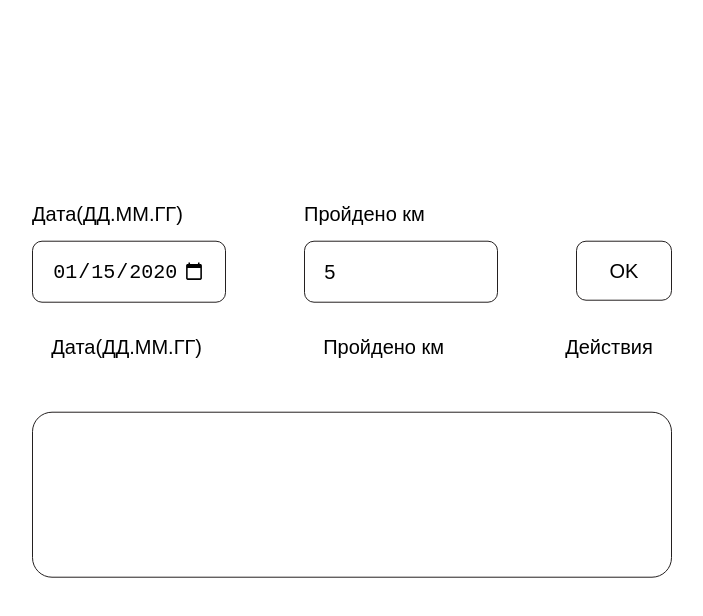
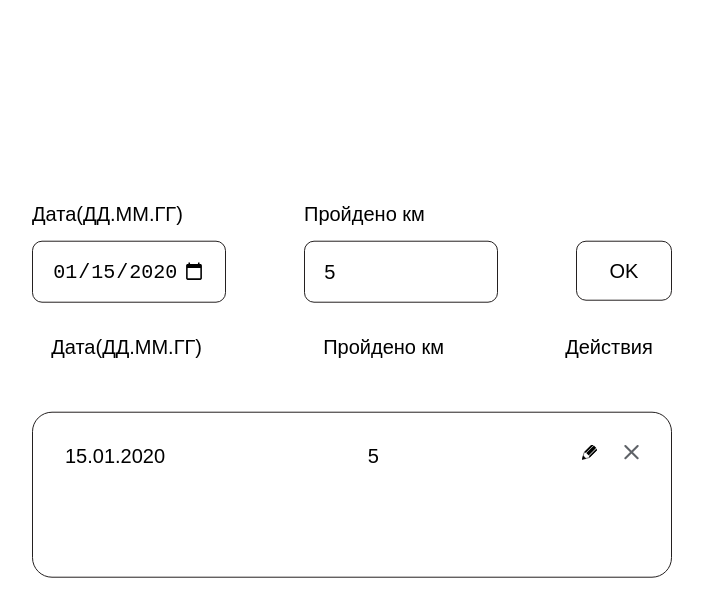
Before and after one commit to Antonio-87/4-Training-records, a React (Vite) app in the folder training-records/: page / in a window 1280 px wide. Both pictures are taken after typing "2020-01-15", "5" into the empty fields and a click on the input "OK". Shown: the top 616 px of the page, without its empty margins (288-991 px from the left). Built offline with nearby package versions, Linux system fonts and the light colour scheme.

Commit message:
handleEditClick

```diff
--- a/training-records/src/components/DistanceForm.tsx
+++ b/training-records/src/components/DistanceForm.tsx
@@ -1,13 +1,33 @@
-import { useState } from "react";
+import { useState, useRef, useEffect } from "react";
 import { Item } from "./DistanceList";
 
-type HandleSubmit = {
+const DistanceForm = ({
+  handleSubmit,
+  editItem,
+}: {
   handleSubmit: (item: Item) => void;
-};
+  editItem?: Item;
+}) => {
+  const [date, setDate] = useState<string>(editItem?.date || "");
+  const [dist, setDist] = useState<string>(editItem?.dist || "");
+  const inputDateElement = useRef<HTMLInputElement>(null);
+  const inputDistElement = useRef<HTMLInputElement>(null);
 
-const DistanceForm = ({ handleSubmit }: HandleSubmit) => {
-  const [date, setDate] = useState<string>("");
-  const [dist, setDist] = useState<string>("");
+  // if (editItem) {
+  //   if (inputDateElement.current) {
+  //     inputDateElement.current.value = editItem.date;
+  //   }
+  //   if (inputDistElement.current) {
+  //     inputDistElement.current.value = editItem.dist;
+  //   }
+  // }
+
+  useEffect(() => {
+    if (editItem) {
+      setDate(editItem.date);
+      setDist(editItem.dist);
+    }
+  }, [editItem]);
 
   const onHandleSubmit = (e: React.FormEvent<HTMLFormElement>) => {
     e.preventDefault();
@@ -22,6 +42,7 @@ const DistanceForm = ({ handleSubmit }: HandleSubmit) => {
           type="date"
           id="date"
           onChange={(e) => setDate(e.target.value)}
+          ref={inputDateElement}
         />
       </div>
       <div className="input-box">
@@ -30,6 +51,7 @@ const DistanceForm = ({ handleSubmit }: HandleSubmit) => {
           type="number"
           id="distance"
           onChange={(e) => setDist(e.target.value)}
+          ref={inputDistElement}
         />
       </div>
       <input type="submit" id="ok" value={"OK"} />
@@ -37,4 +59,8 @@ const DistanceForm = ({ handleSubmit }: HandleSubmit) => {
   );
 };
 
+DistanceForm.defaultProps = {
+  editItem: undefined,
+};
+
 export default DistanceForm;
--- a/training-records/src/components/DistanceList.tsx
+++ b/training-records/src/components/DistanceList.tsx
@@ -1,4 +1,4 @@
-import { MouseEventHandler, MouseEvent } from "react";
+import { MouseEventHandler } from "react";
 import formatDate from "../functions/formatDate";
 
 export type Item = {
@@ -16,7 +16,7 @@ const DistanceList = ({
   handleClickDelete,
 }: {
   items: Item[];
-  handleClickEdit: MouseEventHandler<HTMLDivElement>;
+  handleClickEdit: (item: Item) => void;
   handleClickDelete: (item: Item) => void;
 }) => {
   const handleDelete = (event: React.MouseEvent<HTMLDivElement>) => {
@@ -25,6 +25,15 @@ const DistanceList = ({
     const itemToDelete = items.find((item) => item.date === date);
     if (itemToDelete) {
       handleClickDelete(itemToDelete);
+    }
+  };
+
+  const handleEdit = (event: React.MouseEvent<HTMLDivElement>) => {
+    const target = event.target as HTMLDivElement;
+    const date = target.dataset.date;
+    const itemToEdit = items.find((item) => item.date === date);
+    if (itemToEdit) {
+      handleClickEdit(itemToEdit);
     }
   };
 
@@ -41,7 +50,11 @@ const DistanceList = ({
             <p className="step-date">{formatDate(el.date)}</p>
             <p className="step-distance">{el.dist}</p>
             <div className="step-actions">
-              <div onClick={handleClickEdit} className="icon-edit"></div>
+              <div
+                onClick={handleEdit}
+                className="icon-edit"
+                data-date={el.date}
+              ></div>
               <div
                 onClick={handleDelete}
                 className="icon-delete"
--- a/training-records/src/components/DistanceRecords.tsx
+++ b/training-records/src/components/DistanceRecords.tsx
@@ -1,15 +1,16 @@
-import { MouseEventHandler, useState } from "react";
+import { useState } from "react";
 import DistanceForm from "./DistanceForm";
 import DistanceList, { Item, Items } from "./DistanceList";
 
 const DistanceRecords = () => {
   const [steps, setSteps] = useState<Items>({ items: [] });
+  let editItem;
 
   const handleSubmit = (item: Item) => {
     console.log(item.date, item.dist);
     if (steps.items.some((elem) => elem.date === item.date)) {
       const newSteps = steps.items.map((elem) => {
-        if (elem.date === elem.date) {
+        if (elem.date === item.date) {
           return {
             date: elem.date,
             dist: String(Number(elem.dist) + Number(item.dist)),
@@ -19,10 +20,13 @@ const DistanceRecords = () => {
       });
       setSteps({ items: newSteps });
     } else {
-      if (steps.items.some((elem) => elem.date > item.date))
+      if (steps.items.some((elem) => elem.date > item.date)) {
         setSteps((oldValue) => ({ items: [...oldValue.items, item] }));
-      if (steps.items.some((elem) => elem.date < item.date))
+      } else if (steps.items.some((elem) => elem.date < item.date)) {
         setSteps((oldValue) => ({ items: [item, ...oldValue.items] }));
+      } else {
+        setSteps({ items: [item] });
+      }
     }
   };
 
@@ -33,11 +37,13 @@ const DistanceRecords = () => {
     setSteps({ items: newItems });
   };
 
-  const handleClickEdit = () => {};
+  const handleClickEdit = (itemToEdit: Item) => {
+    editItem = itemToEdit;
+  };
 
   return (
     <div className="distance-panel">
-      <DistanceForm handleSubmit={handleSubmit} />
+      <DistanceForm handleSubmit={handleSubmit} editItem={editItem} />
       <DistanceList
         items={steps.items}
         handleClickEdit={handleClickEdit}
--- a/training-records/src/functions/formatDate.tsx
+++ b/training-records/src/functions/formatDate.tsx
@@ -4,7 +4,7 @@ function formatDate(timestamp: string) {
   const month = date.getMonth() + 1;
   const year = date.getFullYear();
   if (month < 10 && day < 10) {
-    return `0.${day}.0${month}.${year}`;
+    return `0${day}.0${month}.${year}`;
   } else if (month < 10 && day >= 10) {
     return `${day}.0${month}.${year}`;
   } else {
```
